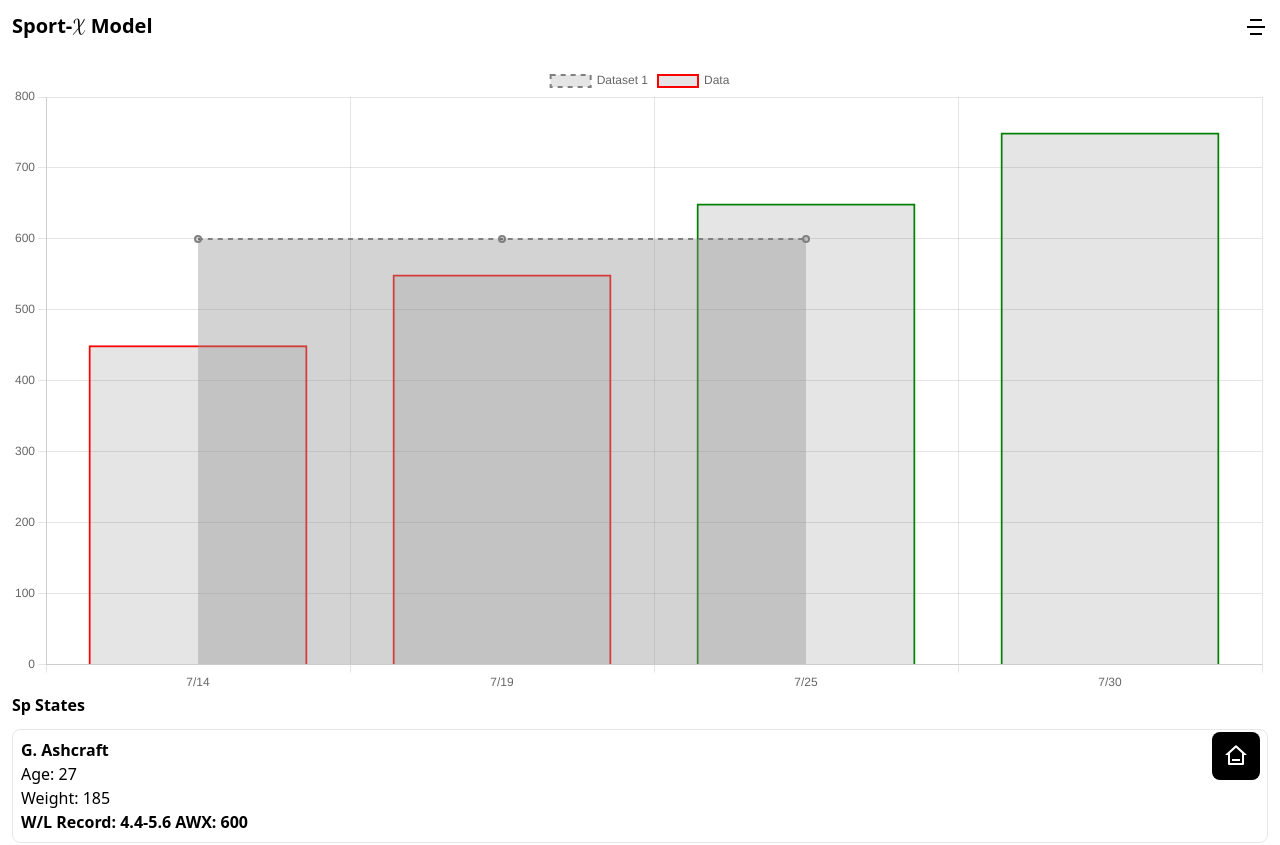
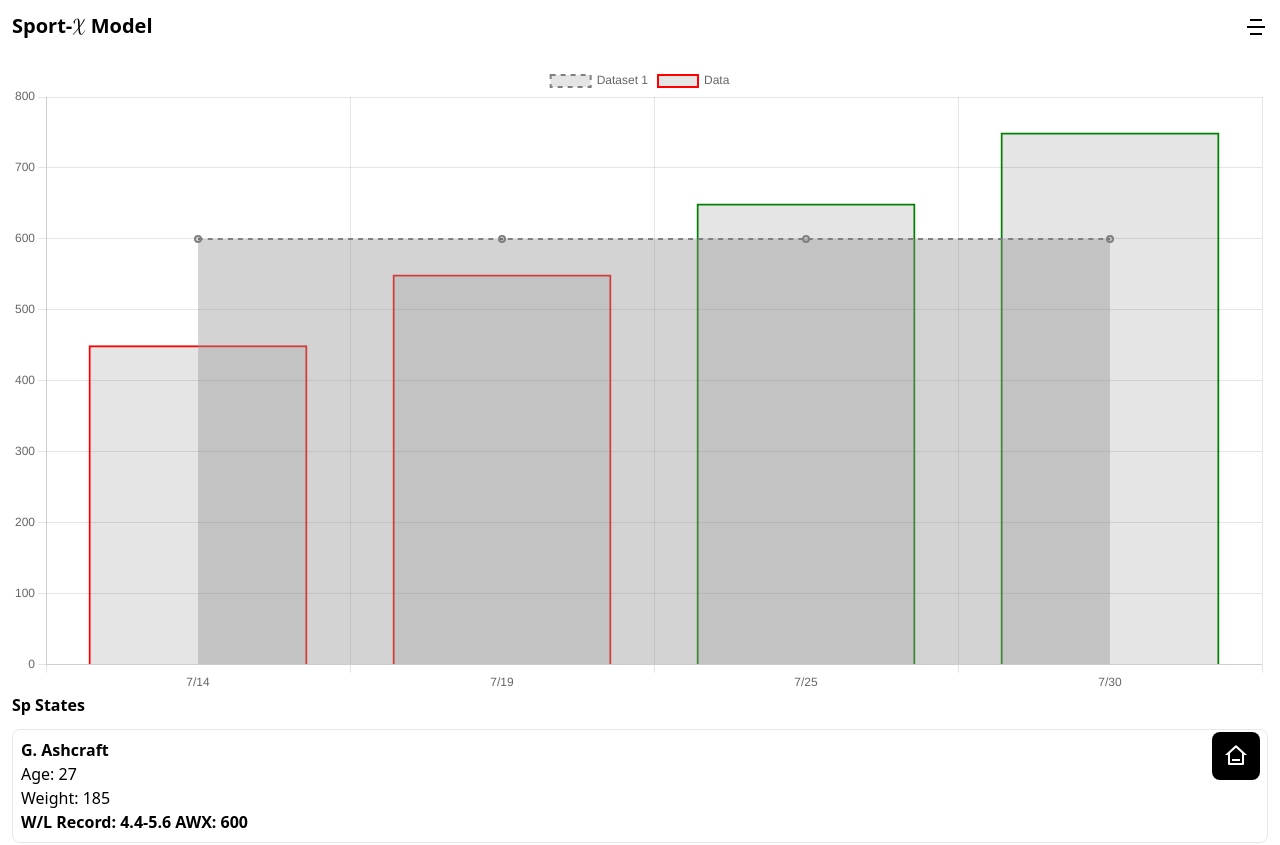
Before and after one commit to faysalewucse/sport-x, a React (Vite) app: page /statistics/64ee0068d985a555ca97e4a1 in a window 1280 px wide. Shown: the top 845 px of the page. Built offline with nearby package versions, Linux system fonts and the light colour scheme.

Commit message:
updated chart with awx_arr

```diff
--- a/src/data/data.jsx
+++ b/src/data/data.jsx
@@ -20,6 +20,7 @@ export const gamesData = [
     twx: "560",
     cy_p: "55",
     x_arr: "4/4,4/11,4/17",
+    awx_arr: "333,333,333",
   },
   {
     _id: "64ee0068d985a555ca97e4a9",
@@ -42,6 +43,7 @@ export const gamesData = [
     twx: "1417",
     cy_p: "92",
     x_arr: "7/14,7/17,7/22,7/27",
+    awx_arr: "500,500,500,500",
   },
   {
     _id: "64ee0068d985a555ca97e4a1",
@@ -64,6 +66,7 @@ export const gamesData = [
     twx: "892",
     cy_p: "683",
     x_arr: "7/14,7/19,7/25,7/30",
+    awx_arr: "600,600,600,600",
   },
   {
     _id: "64ee0068d985a555ca97e4a4",
@@ -86,6 +89,7 @@ export const gamesData = [
     twx: "1210",
     cy_p: "57",
     x_arr: "5/14,5/19,5/23,5/28",
+    awx_arr: "533,533,533,533",
   },
   {
     _id: "64ee0068d985a555ca97e4v4",
@@ -108,6 +112,7 @@ export const gamesData = [
     twx: "1809",
     cy_p: "98",
     x_arr: "5/14,5/19,5/23,5/28",
+    awx_arr: "653,653,653,653",
   },
   {
     _id: "64ee0068d985a555ca97e4v6",
@@ -130,6 +135,7 @@ export const gamesData = [
     twx: "1909",
     cy_p: "101",
     x_arr: "5/14,5/19,5/23,5/28",
+    awx_arr: "663,663,663,663",
   },
   {
     _id: "64ee0068d985a555ca97e4v8",
@@ -152,6 +158,7 @@ export const gamesData = [
     twx: "1829",
     cy_p: "99",
     x_arr: "5/14,5/19,5/23,5/28",
+    awx_arr: "613,613,613,613",
   },
 ];
 
--- a/src/pages/Home/MixedChart.jsx
+++ b/src/pages/Home/MixedChart.jsx
@@ -31,8 +31,9 @@ const options = {
   tension: 0.3,
 };
 
-function MixedChart({ x, y, barColor, awx }) {
+function MixedChart({ x, y, barColor, awx_arr }) {
   const labels = x;
+
   const barColors = barColor
     .split(",")
     .map((color) => (color === "g" ? "green" : "red"));
@@ -50,7 +51,7 @@ function MixedChart({ x, y, barColor, awx }) {
           above: "rgba(145, 145, 145, 0.4)",
         },
         borderDash: [5, 5],
-        data: [awx, awx, awx],
+        data: awx_arr.split(","),
       },
       {
         type: "bar",
--- a/src/pages/Statistics.jsx
+++ b/src/pages/Statistics.jsx
@@ -14,7 +14,7 @@ const Statistics = () => {
         x={data.x_arr.split(",")}
         y={data.y_arr.split(",")}
         barColor={data.bar_color}
-        awx={data.awx}
+        awx_arr={data.awx_arr}
       />
 
       <div className="">
```
